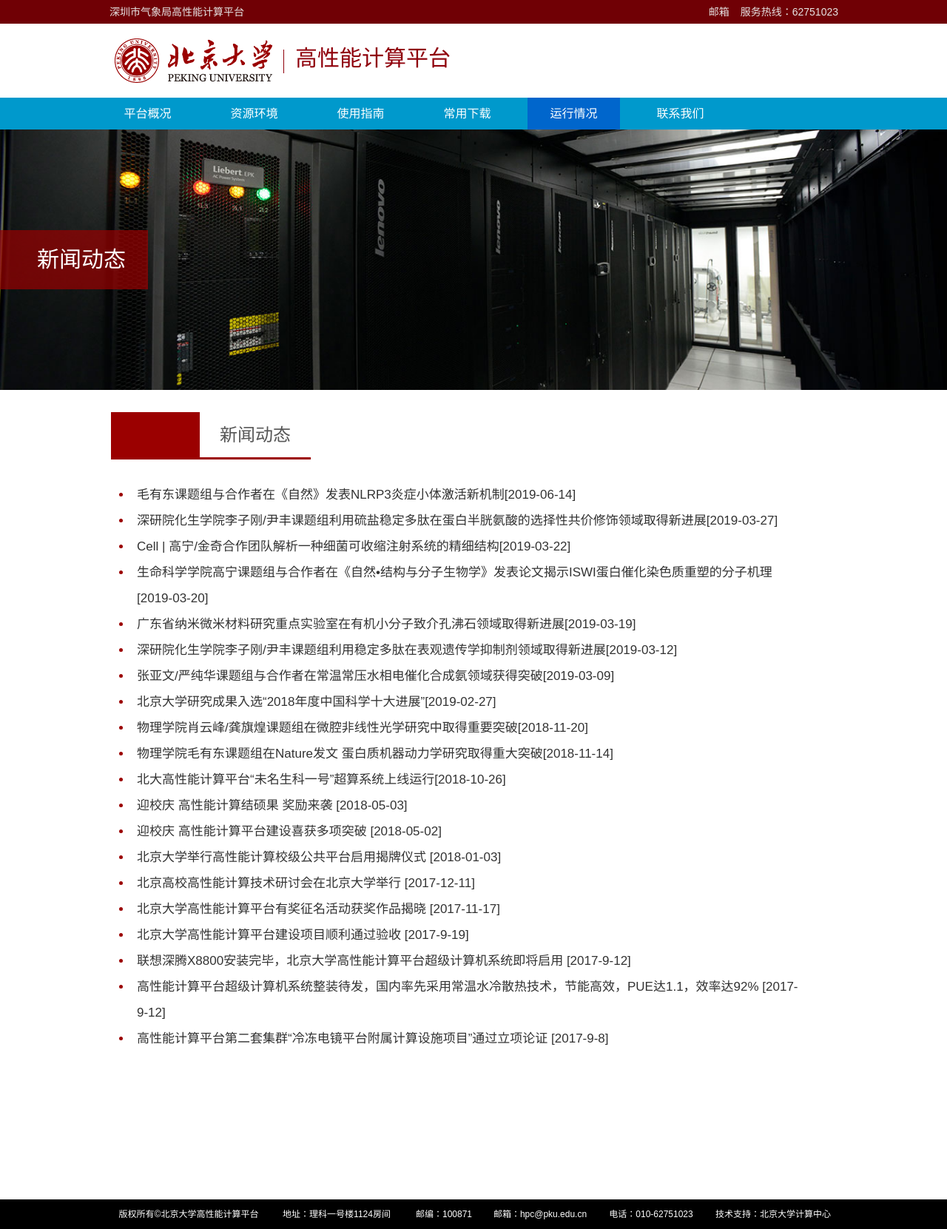
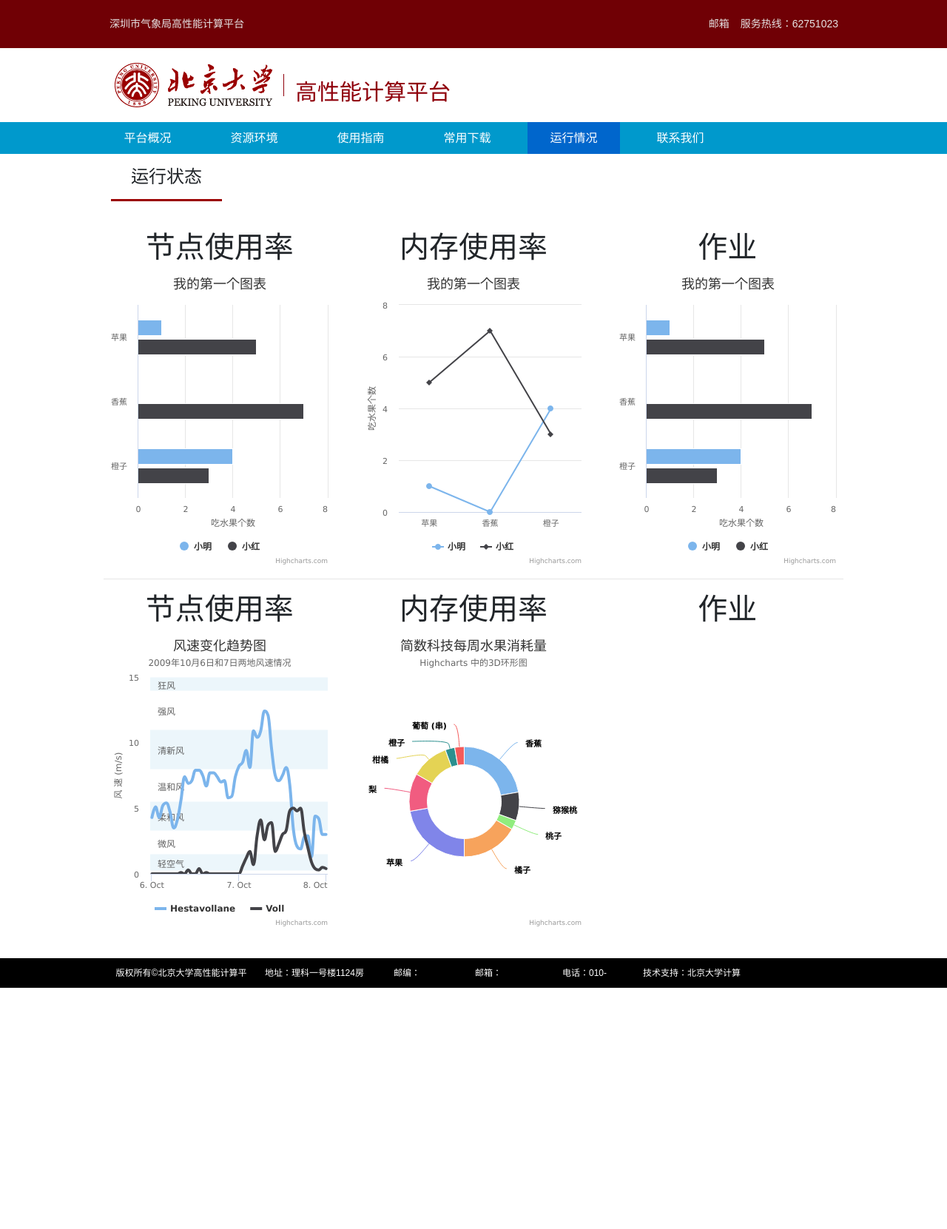
Before and after one commit to handerfly/szhpc, a Django app: page /status/ in a window 1280 px wide. Shown: the whole page at 74% size. After the commit the page ends 1335 px from the top, so only its background shows below. Run offline with Django 3.2, Linux system fonts and the light colour scheme; some libraries are stand-ins or nearby versions.

Commit message:
＂＂

```diff
--- a/status/templates/status/index.html
+++ b/status/templates/status/index.html
@@ -1,17 +1,11 @@
 {% extends 'base.html' %}
 {% load staticfiles %}
 {% block content %}
+{% block head_extends %}
+<link rel="stylesheet" href="https://cdn.bootcss.com/bootstrap/4.0.0/css/bootstrap.min.css" integrity="sha384-Gn5384xqQ1aoWXA+058RXPxPg6fy4IWvTNh0E263XmFcJlSAwiGgFAW/dAiS6JXm" crossorigin="anonymous">
+{% endblock %}
 
 <div class="main-body">
-  <div class="bouti-tit">
-    <div class="bouti-link bouti-link-intro" style="background-image: url({% static 'img/about/img.jpg'%});">
-			<div class="boutiCon">
-				<h3>新闻动态</h3>
-			</div>
-			<div class="boutiConBg"></div>
-		</div>
-	</div>
-
   <div class="content">
       <section class="sub-header" style="display:none;">
   			<section class="mobSecNav">
@@ -27,46 +21,53 @@
   				</ul>
   			</section>
   		</section>
-      <div class="col_lg_10 top"></div>
-      <div class="col_lg_10">
+
+
+<div class="col_lg_12">
         <div class="mainContent">
           <div class="introTit clearfix">
-            <div class="introTitImg"></div>
-            <h2>新闻动态</h2>
+            <h2>运行状态</h2>
           </div>
-          <div class="article">
-            <ul id="newslist" class="item-list">
-			<li><a href="http://news.pku.edu.cn/jxky/7e99471efcf94394bf667b5b3023e7e1.htm">毛有东课题组与合作者在《自然》发表NLRP3炎症小体激活新机制[2019-06-14]</a></span></li>
-			<li><a href="http://news.pku.edu.cn/jxky/dc1793cd6d9a4bfdb9181793ed9bc003.htm">深研院化生学院李子刚/尹丰课题组利用硫盐稳定多肽在蛋白半胱氨酸的选择性共价修饰领域取得新进展[2019-03-27]</a></span></li>
-			<li><a href="https://www.sciencedirect.com/science/article/pii/S0092867419302028?via%3Dihub">Cell | 高宁/金奇合作团队解析一种细菌可收缩注射系统的精细结构[2019-03-22]</a></span></li>
-			<li><a href="http://news.pku.edu.cn/jxky/8f118474ddad43028a51a7816f8481d3.htm">生命科学学院高宁课题组与合作者在《自然•结构与分子生物学》发表论文揭示ISWI蛋白催化染色质重塑的分子机理[2019-03-20]</a></span></li>
-			<li><a href="http://news.pku.edu.cn/jxky/140d28c3e9ff4d67b6d68e5dd7bcdae4.htm">广东省纳米微米材料研究重点实验室在有机小分子致介孔沸石领域取得新进展[2019-03-19]</a></span></li>
-			<li><a href="http://news.pku.edu.cn/jxky/a0b8e14e09784eb9bcc83c75de54db17.htm">深研院化生学院李子刚/尹丰课题组利用稳定多肽在表观遗传学抑制剂领域取得新进展[2019-03-12]</a></span></li>
-			<li><a href="http://news.pku.edu.cn/jxky/0aa8aad7d04d4b3ca01d6205aa53bcb3.htm">张亚文/严纯华课题组与合作者在常温常压水相电催化合成氨领域获得突破[2019-03-09]</a></span></li>
-            <li><a href="http://news.pku.edu.cn/xwzh/8cabae56f2944bd48c4f7f9aef91866b.htm">北京大学研究成果入选“2018年度中国科学十大进展”[2019-02-27]</a></span></li>
-            <li><a href="http://pkunews.pku.edu.cn/xxfz/2018-11/20/content_305163.htm">物理学院肖云峰/龚旗煌课题组在微腔非线性光学研究中取得重要突破[2018-11-20]</a></span></li>
-            <li><a href="http://pkunews.pku.edu.cn/xxfz/2018-11/14/content_305080.htm">物理学院毛有东课题组在Nature发文 蛋白质机器动力学研究取得重大突破[2018-11-14]</a></span></li>
-            <li><a href="http://pkunews.pku.edu.cn/xwzh/2018-10/26/content_304753.htm">北大高性能计算平台“未名生科一号”超算系统上线运行[2018-10-26]</a></span></li>
-            <li><a href="achievement_3.html">迎校庆 高性能计算结硕果 奖励来袭 [2018-05-03]</a></span></li>
-            <li><a href="http://pkunews.pku.edu.cn/xwzh/2018-05/02/content_302365.htm">迎校庆 高性能计算平台建设喜获多项突破 [2018-05-02]</a></span></li>
-            <li><a href="http://pkunews.pku.edu.cn/xwzh/2018-01/04/content_300915.htm">北京大学举行高性能计算校级公共平台启用揭牌仪式 [2018-01-03]</a></span></li>
-            <!--li><a href="http://pkunews.pku.edu.cn/xwzh/2018-01/04/content_300915.htm">热烈祝贺高性能计算校级公共平台正式启用 [2018-01-03]</a></span></li-->
-            <li><a href="http://pkunews.pku.edu.cn/xwzh/2017-12/11/content_300592.htm">北京高校高性能计算技术研讨会在北京大学举行 [2017-12-11]</a></span></li>
-            <li><a href="http://pkunews.pku.edu.cn/xwzh/2017-11/17/content_300216.htm">北京大学高性能计算平台有奖征名活动获奖作品揭晓 [2017-11-17]</a></span></li>
-            <li><a href="http://pkunews.pku.edu.cn/xwzh/2017-09/21/content_299280.htm">北京大学高性能计算平台建设项目顺利通过验收 [2017-9-19]</a></span></li>
-            <li><a href="JavaScript:void()">联想深腾X8800安装完毕，北京大学高性能计算平台超级计算机系统即将启用 [2017-9-12]</a></span></li>
-            <li><a href="JavaScript:void()">高性能计算平台超级计算机系统整装待发，国内率先采用常温水冷散热技术，节能高效，PUE达1.1，效率达92% [2017-9-12]</a></span></li>
-            <li><a href="JavaScript:void()">高性能计算平台第二套集群“冷冻电镜平台附属计算设施项目”通过立项论证 [2017-9-8]</a></span></li>
-            </ul>
-          </div>
+
         </div>
       </div>
-            <p>&nbsp;</p>
-            <p>&nbsp;</p>
-            <p>&nbsp;</p>
-            <p>&nbsp;</p>
-            <p>&nbsp;</p>
-            <p>&nbsp;</p>
+
+
+ <div class="row">
+  <div class="col-md-4">
+    <h1>节点使用率</h1>
+      <div id="container" ></div>
+  </div>
+  <div class="col-md-4">
+      <h1>内存使用率</h1>
+      <div id="container2"></div>
+  </div>
+  <div class="col-md-4">
+    <h1>作业</h1>
+      <div id="container3"></div>
+  </div>
+</div>
+      <hr>
+      <div class="row">
+  <div class="col-md-4">
+    <h1>节点使用率</h1>
+      <div id="line21" ></div>
+  </div>
+  <div class="col-md-4">
+      <h1>内存使用率</h1>
+      <div id="line22"></div>
+  </div>
+  <div class="col-md-4">
+    <h1>作业</h1>
+      <div id="line23"></div>
+  </div>
+</div>
+
+
+
+
+
+
 
     </section>
     <div class="clearfix"></div>
@@ -74,3 +75,262 @@
 </div>
 
 {% endblock %}
+{% block script_extends %}
+<script src="http://cdn.highcharts.com.cn/highcharts/highcharts.js"></script>
+ <script>
+        // 图表配置
+        var options_bar = {
+            chart: {
+                type: 'bar'                          //指定图表的类型，默认是折线图（line）
+            },
+            title: {
+                text: '我的第一个图表'                 // 标题
+            },
+            xAxis: {
+                categories: ['苹果', '香蕉', '橙子']   // x 轴分类
+            },
+            yAxis: {
+                title: {
+                    text: '吃水果个数'                // y 轴标题
+                }
+            },
+            series: [{                              // 数据列
+                name: '小明',                        // 数据列名
+                data: [1, 0, 4]                     // 数据
+            }, {
+                name: '小红',
+                data: [5, 7, 3]
+            }]
+        };
+        // 图表初始化函数
+        var chart_bar = Highcharts.chart('container', options_bar);
+
+        // 图表配置
+        var options_line = {
+            chart: {
+                type: 'line'                          //指定图表的类型，默认是折线图（line）
+            },
+            title: {
+                text: '我的第一个图表'                 // 标题
+            },
+            xAxis: {
+                categories: ['苹果', '香蕉', '橙子']   // x 轴分类
+            },
+            yAxis: {
+                title: {
+                    text: '吃水果个数'                // y 轴标题
+                }
+            },
+            series: [{                              // 数据列
+                name: '小明',                        // 数据列名
+                data: [1, 0, 4]                     // 数据
+            }, {
+                name: '小红',
+                data: [5, 7, 3]
+            }]
+        };
+        // 图表初始化函数
+        var chart_line = Highcharts.chart('container2', options_line);
+
+        // 图表配置
+        var options_bar = {
+            chart: {
+                type: 'bar'                          //指定图表的类型，默认是折线图（line）
+            },
+            title: {
+                text: '我的第一个图表'                 // 标题
+            },
+            xAxis: {
+                categories: ['苹果', '香蕉', '橙子']   // x 轴分类
+            },
+            yAxis: {
+                title: {
+                    text: '吃水果个数'                // y 轴标题
+                }
+            },
+            series: [{                              // 数据列
+                name: '小明',                        // 数据列名
+                data: [1, 0, 4]                     // 数据
+            }, {
+                name: '小红',
+                data: [5, 7, 3]
+            }]
+        };
+        // 图表初始化函数
+        var chart_bar2 = Highcharts.chart('container3', options_bar);
+
+
+
+        var chart = Highcharts.chart('line21', {
+    chart: {
+        type: 'spline'
+    },
+    title: {
+        text: '风速变化趋势图'
+    },
+    subtitle: {
+        text: '2009年10月6日和7日两地风速情况'
+    },
+    xAxis: {
+        type: 'datetime',
+        labels: {
+            overflow: 'justify'
+        }
+    },
+    yAxis: {
+        title: {
+            text: '风 速 (m/s)'
+        },
+        min: 0,
+        minorGridLineWidth: 0,
+        gridLineWidth: 0,
+        alternateGridColor: null,
+        plotBands: [{ // Light air
+            from: 0.3,
+            to: 1.5,
+            color: 'rgba(68, 170, 213, 0.1)',
+            label: {
+                text: '轻空气',
+                style: {
+                    color: '#606060'
+                }
+            }
+        }, { // Light breeze
+            from: 1.5,
+            to: 3.3,
+            color: 'rgba(0, 0, 0, 0)',
+            label: {
+                text: '微风',
+                style: {
+                    color: '#606060'
+                }
+            }
+        }, { // Gentle breeze
+            from: 3.3,
+            to: 5.5,
+            color: 'rgba(68, 170, 213, 0.1)',
+            label: {
+                text: '柔和风',
+                style: {
+                    color: '#606060'
+                }
+            }
+        }, { // Moderate breeze
+            from: 5.5,
+            to: 8,
+            color: 'rgba(0, 0, 0, 0)',
+            label: {
+                text: '温和风',
+                style: {
+                    color: '#606060'
+                }
+            }
+        }, { // Fresh breeze
+            from: 8,
+            to: 11,
+            color: 'rgba(68, 170, 213, 0.1)',
+            label: {
+                text: '清新风',
+                style: {
+                    color: '#606060'
+                }
+            }
+        }, { // Strong breeze
+            from: 11,
+            to: 14,
+            color: 'rgba(0, 0, 0, 0)',
+            label: {
+                text: '强风',
+                style: {
+                    color: '#606060'
+                }
+            }
+        }, { // High wind
+            from: 14,
+            to: 15,
+            color: 'rgba(68, 170, 213, 0.1)',
+            label: {
+                text: '狂风',
+                style: {
+                    color: '#606060'
+                }
+            }
+        }]
+    },
+    tooltip: {
+        valueSuffix: ' m/s'
+    },
+    plotOptions: {
+        spline: {
+            lineWidth: 4,
+            states: {
+                hover: {
+                    lineWidth: 5
+                }
+            },
+            marker: {
+                enabled: false
+            },
+            pointInterval: 3600000, // one hour
+            pointStart: Date.UTC(2009, 9, 6, 0, 0, 0)
+        }
+    },
+    series: [{
+        name: 'Hestavollane',
+        data: [4.3, 5.1, 4.3, 5.2, 5.4, 4.7, 3.5, 4.1, 5.6, 7.4, 6.9, 7.1,
+               7.9, 7.9, 7.5, 6.7, 7.7, 7.7, 7.4, 7.0, 7.1, 5.8, 5.9, 7.4,
+               8.2, 8.5, 9.4, 8.1, 10.9, 10.4, 10.9, 12.4, 12.1, 9.5, 7.5,
+               7.1, 7.5, 8.1, 6.8, 3.4, 2.1, 1.9, 2.8, 2.9, 1.3, 4.4, 4.2,
+               3.0, 3.0]
+    }, {
+        name: 'Voll',
+        data: [0.0, 0.0, 0.0, 0.0, 0.0, 0.0, 0.0, 0.0, 0.1, 0.0, 0.3, 0.0,
+               0.0, 0.4, 0.0, 0.1, 0.0, 0.0, 0.0, 0.0, 0.0, 0.0, 0.0, 0.0,
+               0.0, 0.6, 1.2, 1.7, 0.7, 2.9, 4.1, 2.6, 3.7, 3.9, 1.7, 2.3,
+               3.0, 3.3, 4.8, 5.0, 4.8, 5.0, 3.2, 2.0, 0.9, 0.4, 0.3, 0.5, 0.4]
+    }],
+    navigation: {
+        menuItemStyle: {
+            fontSize: '10px'
+        }
+    }
+});
+
+
+var chart = Highcharts.chart('line22', {
+		chart: {
+				type: 'pie',
+				options3d: {
+						enabled: true,
+						alpha: 45
+				}
+		},
+		title: {
+				text: '简数科技每周水果消耗量'
+		},
+		subtitle: {
+				text: 'Highcharts 中的3D环形图'
+		},
+		plotOptions: {
+				pie: {
+						innerSize: 100,
+						depth: 45
+				}
+		},
+		series: [{
+				name: '货物金额',
+				data: [
+						['香蕉', 8],
+						['猕猴桃', 3],
+						['桃子', 1],
+						['橘子', 6],
+						['苹果', 8],
+						['梨', 4],
+						['柑橘', 4],
+						['橙子', 1],
+						['葡萄 (串)', 1]
+				]
+		}]
+});
+    </script>
+{% endblock %}
```
